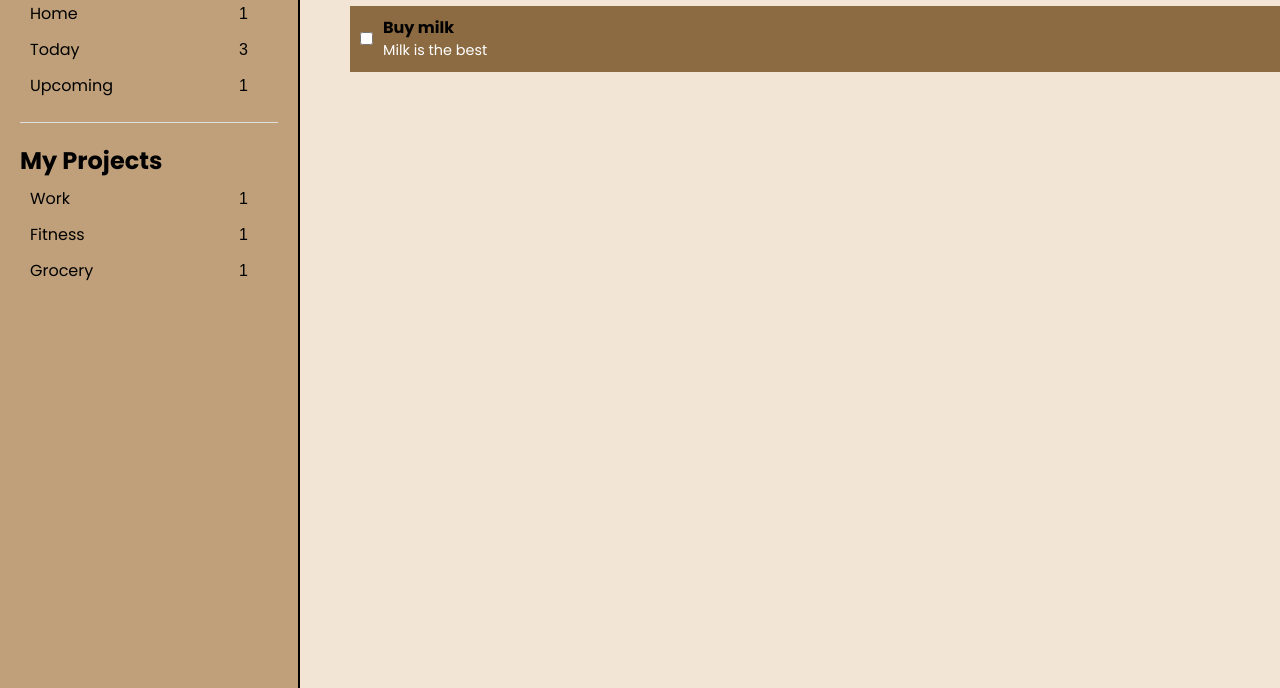
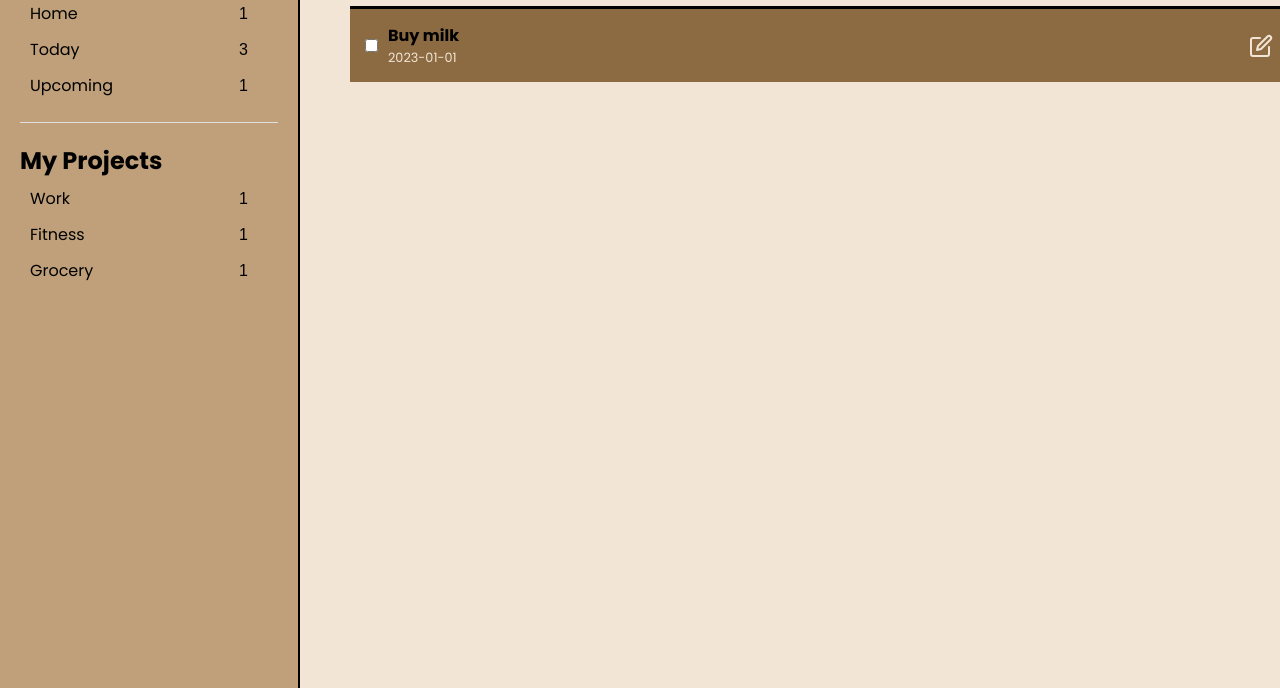
Before and after one commit to xhide341/todo-list, a website built with webpack: page src/index.html in a window 1280 px wide. Shown: the part 112-800 px from the top of the page. Built offline with nearby package versions, Linux system fonts and the light colour scheme.

Commit message:
add task-item feature

```diff
--- a/src/javascript/todo.js
+++ b/src/javascript/todo.js
@@ -1,4 +1,6 @@
 import '../style.css';
+import deleteIcon from '../icons/delete.svg';
+import editIcon from '../icons/edit.svg';
 
 const renderTodo = () => {
     const main = document.getElementById('main');
@@ -14,8 +16,7 @@ const renderTodo = () => {
     // toDoCheckbox.id = `todo-checkbox-${Date.now()}`; // Unique ID
     toDoCheckbox.classList.add('todo-checkbox');
 
-    const toDoLabel = document.createElement('label');
-    toDoLabel.htmlFor = toDoCheckbox.id;
+    const toDoLabel = document.createElement('div');
     toDoLabel.classList.add('todo-label');
 
     const toDoTitle = document.createElement('h5');
@@ -28,19 +29,41 @@ const renderTodo = () => {
 
     const toDoDueDate = document.createElement('p');
     toDoDueDate.classList.add('todo-due-date');
+    toDoDueDate.innerText = '2023-01-01';
 
     const toDoPriority = document.createElement('div');
     toDoPriority.classList.add('priority-color');
 
+    // add action icons
+    const toDoDelete = document.createElement('img');
+    toDoDelete.src = deleteIcon;
+    toDoDelete.alt = 'delete';
+    toDoDelete.classList.add('todo-delete');
+    const toDoEdit = document.createElement('img');
+    toDoEdit.src = editIcon;
+    toDoEdit.alt = 'edit';
+    toDoEdit.classList.add('todo-edit');
+    const actionIcons = document.createElement('div');
+    actionIcons.classList.add('action-icons');
+
+    // add divider
+    const divider = document.createElement('div');
+    divider.classList.add('divider');
+
+    actionIcons.appendChild(toDoEdit);
+    actionIcons.appendChild(toDoDelete);
+
     toDoLabel.appendChild(toDoTitle);
-    toDoLabel.appendChild(toDoDescription);
+    toDoLabel.appendChild(toDoDueDate);
 
     toDoItem.appendChild(toDoCheckbox);
     toDoItem.appendChild(toDoLabel);
-    toDoItem.appendChild(toDoDueDate);
+    // toDoItem.appendChild(toDoDescription);
     toDoItem.appendChild(toDoPriority);
+    toDoItem.appendChild(actionIcons);
 
     itemContainer.appendChild(toDoItem);
+
     main.appendChild(itemContainer);
 };
 
--- a/src/style.css
+++ b/src/style.css
@@ -131,40 +131,60 @@ body {
 .todo-container {
     display: flex;
     flex-direction: column;
-    gap: 10px;
+    gap: 6px;
     background-color: var(--var-color-secondary);
-    padding: 10px;
     width: 1000px;
 }
 
 .todo-item {
     display: flex;
+    flex-direction: row;
+    justify-content: flex-start;
     align-items: center;
     gap: 10px;
+    padding: 15px;
+    border-top: 3px solid black;
+    border-right: 8px solid green;
 }
 
 .todo-checkbox {
-    border-radius: 15px;
-
+    cursor: pointer;
 }
 
 .todo-label {
-    flex-grow: 1;
-    cursor: pointer;
+    flex: 1;
+    width: fit-content;
 }
 
 .todo-title {
     margin: 0;
     font-size: 1rem;
+    width: fit-content;
+}
+/*
+.todo-description {
+    flex: 1;
+    font-size: 1rem;
+    color: #ffffff;
+} */
+
+.todo-due-date {
+    font-size: 0.8em;
+    color: var(--var-color-primary);
+    width: fit-content;
 }
 
-.todo-description {
-    font-size: 0.9rem;
-    color: #ffffff;
+.action-icons {
+    display: flex;
+    align-items: center;
+    gap: 10px;
+    padding-right: 20px;
 }
 
-.todo-due-date {
-    margin-left: 10px;
-    font-size: 0.8em;
-    color: #888;
+.action-icons img {
+    cursor: pointer;
 }
+
+.action-icons img:active {
+    transform: scale(0.9);
+}
--- a/webpack.common.js
+++ b/webpack.common.js
@@ -26,6 +26,10 @@ module.exports = {
         test: /\.(woff|woff2|eot|ttf|otf)$/i,
         type: 'asset/resource',
       },
+      {
+        test: /\.(png|svg|jpg|jpeg|gif)$/i,
+        type: 'asset/resource',
+      },
     ],
   },
 };
```
Also changed, not shown: src/icons/delete.svg (added), src/icons/edit.svg (added).
